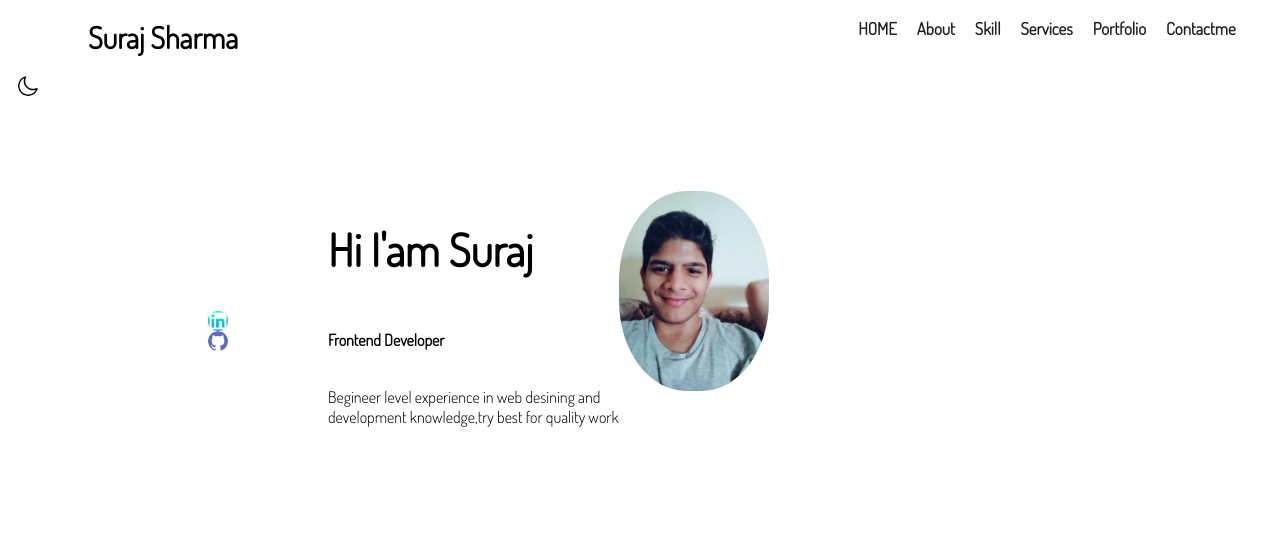
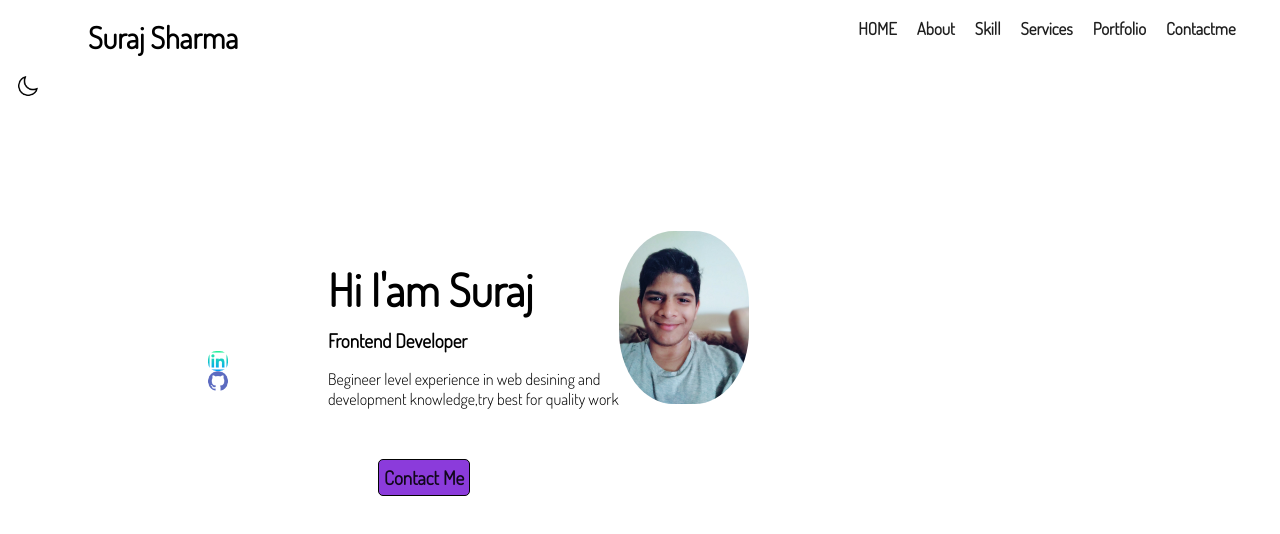
Before and after one commit to SURAJSHARMA-ind/My-portfolio, a plain HTML site: page index.html in a window 1280 px wide. Drawn offline with Linux system fonts and the light colour scheme; files whose address does not match are found by name.

Commit message:
initial commit

```diff
--- a/Night.css
+++ b/Night.css
@@ -15,13 +15,14 @@
     a{  text-decoration: none;
         color: rgba(0, 0, 0, 0.877);
     }
-    a:hover{
-       text-decoration:underline coral 2px ;
-       transition-duration: 0.3s;
-       font-size:  20px;
-       transform: scale(1);
+    .container a:hover{
+        text-decoration:underline coral 2px ;
+        transition-duration: 0.3s;
+        font-size:  20px;
+        transform: scale(1);
 
-    }
+     }
+
     #Name{
         margin-right: 600px;
         margin-left: 70px;
@@ -59,6 +60,25 @@ body ,a{
     display: flex;
     flex-direction: column;
     flex-wrap: wrap;
-    background-color: rgb(103, 15, 185);
+    background-color: rgb(17, 15, 19);
     color: white;
 }
+.contact{
+    margin-top: 50px;
+    margin-left: 50px;
+    border: rgb(0, 0, 0) 0px solid;
+    border-radius: 5px;
+    padding:8px;
+    font-size: larger;
+    display: block;
+    background-color: rgb(0, 0, 0);
+    color: white;
+    font-weight: bold;
+    padding: 5px;
+    width: fit-content;
+ }
+
+ .contact:hover{
+     background-color: rgb(255, 249, 249);
+     transition: 1s;
+ }
--- a/Stylesheet.css
+++ b/Stylesheet.css
@@ -14,7 +14,7 @@
 a{  text-decoration: none;
     color: rgba(0, 0, 0, 0.877);
 }
-a:hover{
+.container a:hover{
    text-decoration:underline coral 2px ;
    transition-duration: 0.3s;
    font-size:  20px;
@@ -29,7 +29,7 @@ a:hover{
     display: block;
 }
 main{
-    margin-top: 85px;
+    margin-top: 125px;
     margin-left: 200px;
     display: flex;
     flex-wrap: wrap;
@@ -45,18 +45,35 @@ main{
     margin-top: 120px;
     margin-right: 100px;
 }
-.intro{
-    display: flex;
-    flex-wrap: wrap;
-    flex-direction: column;
+#hi{
+    display: block;
+    margin-bottom: 10px;
 }
-img{ border-radius: 45%;
+#intro{
+    display: block;
+    font-size: larger;
+    margin: 10px;
+    margin-left: 0px;
+}
+img{ border-radius: 42%;
      border-color: violet;
 }
 
 body ,a{
     display: flex;
     flex-wrap: wrap;
-
-
 }
+.contact{
+   margin-top: 50px;
+   margin-left: 50px;
+   border: rgb(3, 3, 3) 1px solid;
+   border-radius: 5px;
+   padding:5px;
+   font-size: larger;
+   display: block;
+   background-color: rgb(139, 59, 219);
+   color: white;
+   font-weight: bold;
+   padding: 5px;
+   width: fit-content;
+}
--- a/index.html
+++ b/index.html
@@ -45,11 +45,14 @@
                   Begineer level experience in web desining and <br />
                   development knowledge,try best for quality work
                   </p>
+                  <div class="contact"><a href="#">Contact Me</a></div>
                </div>
                <div id="img">
-                 <img src="./img/B612_20180317_150657.jpg" width="150x120" alt="">
+                 <img src="./img/B612_20180317_150657.jpg" width="130x130" alt="">
                </div>
+
       </div>
+
     </main>
     <!-- main Ending -->
   </body>
```
Also changed, not shown: night.html (+5 -4 lines).
